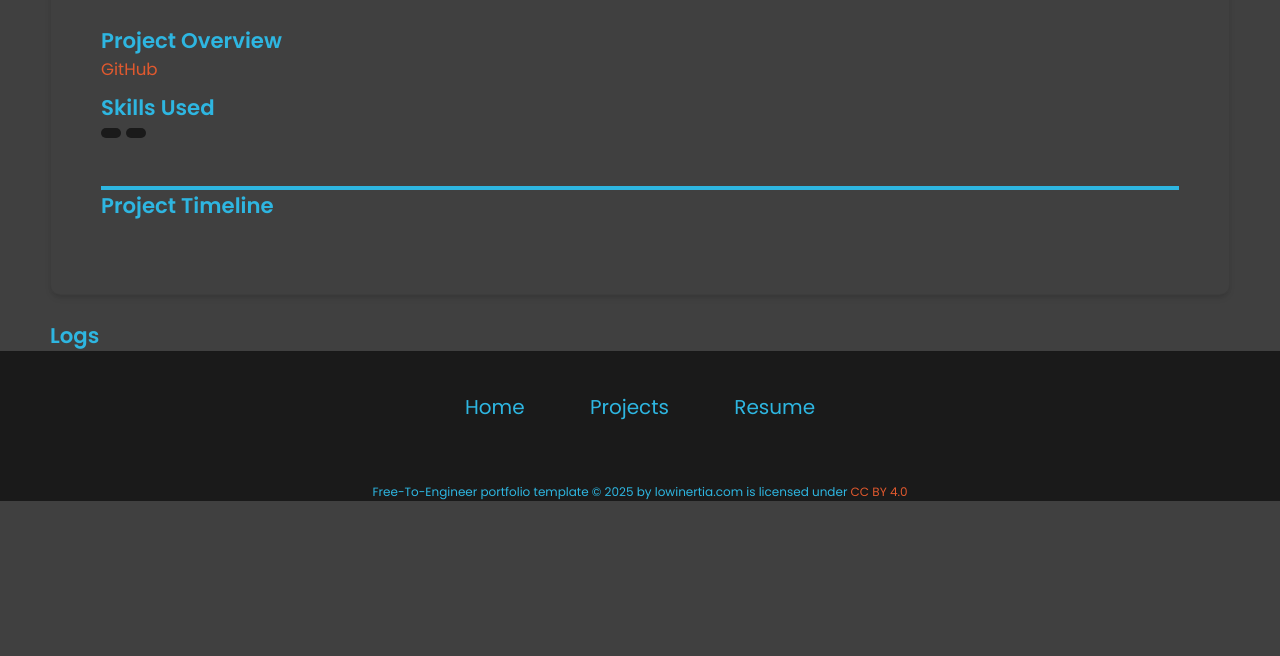
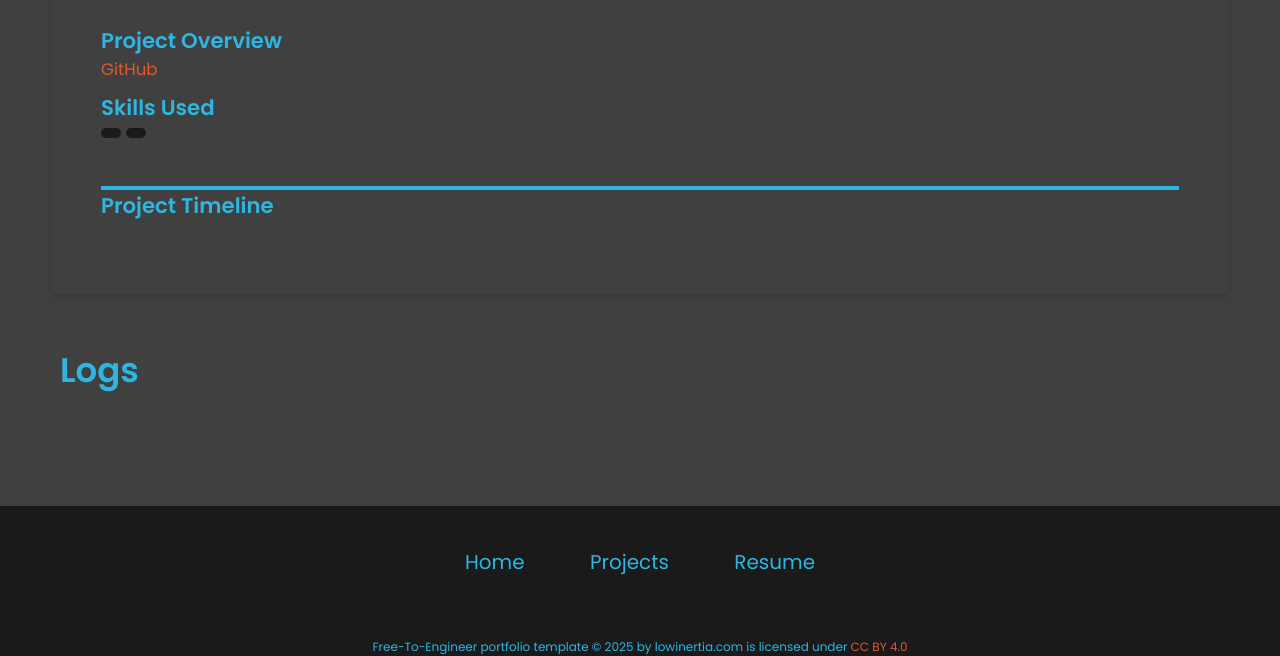
Before and after one commit to jcchincheong-bb/jcchincheong-bb.github.io, a Jekyll site: the page built from Reference/template.md, in a window 1280 px wide. Shown: the part 492-1148 px from the top of the page. Built offline with Jekyll 4.4.1, drawn with Linux system fonts in a browser that asks for light colours; before the commit the page ends 993 px from its top, so only the background shows below that.

Commit message:
Log Test 4
updated the styles

```diff
--- a/_includes/logs.html
+++ b/_includes/logs.html
@@ -1,15 +1,21 @@
 <!-- logs -->
-<h2>Logs</h2>
+<section id="logs" class="log-grid-section">
+    <h2>Logs</h2>
 
-<ul>
-    {% for log in site.logs %}
-    <!-- {% if log.project == page.slug %} -->
-    <li>
-        <a href="{{ log.url }}">
-            <h3>{{ log.title }}</h3>
-            <p>{{ log.date | date: "%d-%m-%Y" }}</p>
+    <div class="grid-container">
+        {% for item in site.logs %}
+        <a href="{{ item.url }}" class="log-link">
+            <div class="log-card">
+                {% assign folder_path = item.path | split: "/" | slice: 0, 2 | join: "/" %}
+                {% assign image_path = "/" | append: folder_path | append: item['main-image'] %}
+                <img src="{{ image_path }}" alt="{{ item.title }} image">
+                <h3 class="log-title">{{ item.title }}</h3>
+                <!-- <p class="log-excerpt">{{ item.description }}</p> -->
+                <button class="read-more">Read more →</button>
+            </div>
         </a>
-    </li>
-    <!-- {% endif %} -->
-    {% endfor %}
-</ul>
+        {% endfor %}
+    </div>
+
+
+</section>
--- a/css/styles.css
+++ b/css/styles.css
@@ -793,6 +793,100 @@
   font-size: 1.1rem;
 }
 
+/* Log grid */
+.log-grid-section {
+    margin-bottom: 100px;
+    margin-top: 50px;
+    display:flex;
+    flex-direction: column;
+    justify-content: center;
+   }
+
+.log-grid-section h2{
+    font-size: 34px;
+    margin-bottom: 10px;
+    padding: 0 10px;
+}
+
+.log-grid-section .grid-container {
+    display: grid;
+    grid-template-columns: repeat(auto-fit, minmax(450px, 1fr));
+    gap: 25px;
+    width: 100%;
+    margin: 0 auto;
+    align-items: stretch;
+
+}
+
+.log-grid-section .log-link {
+    text-decoration: none;
+    color: inherit;
+    display: inline-block;
+}
+
+.log-grid-section .grid-container .log-link .log-card {
+    display: flex;
+    flex-direction: column;
+    width: 100%;
+    height: 100%; /* Take full height of grid cell */
+    box-sizing: border-box;
+    padding: 15px;
+    background: var(--background-color);
+    box-shadow: 0 4px 6px -1px rgba(0, 0, 0, 0.1),
+                0 2px 4px -1px rgba(0, 0, 0, 0.06);
+    border-radius: 8px;
+    border: 1px solid rgba(0, 0, 0, 0.05);
+    transition: all 0.3s ease;
+    overflow: hidden;
+}
+
+.log-card img {
+    width: 100%;
+    max-width: 100%;
+    aspect-ratio: 3/1;
+    object-fit: cover;
+    display: block;
+    border-radius: 6px;
+    margin-bottom: 10px;
+}
+
+
+.log-card .log-title {
+    font-size: 1.4em;
+    text-decoration: none;
+    transition: color 0.3s ease;
+    margin-bottom: 10px
+}
+
+.log-card .log-title:hover {
+    text-decoration: underline;
+}
+
+.log-card .log-excerpt {
+    display: -webkit-box;
+    -webkit-line-clamp: 4;
+    line-clamp: 4px;
+    -webkit-box-orient: vertical;
+    overflow: hidden;
+    text-overflow: ellipsis;
+    word-break: break-word;
+    line-height: 1.5;
+    max-height: calc(1.5em * 4);
+}
+
+.log-card .read-more {
+    background-color: transparent;
+    border: none;
+    color: var(--highlight-color);
+    cursor: pointer;
+    font-size: 0.9em;
+    margin-top: 5px;
+    text-align: start;
+}
+
+.log-card .read-more:hover {
+    text-decoration: underline;
+}
 
 /*     Responsive styles     */
 
```
